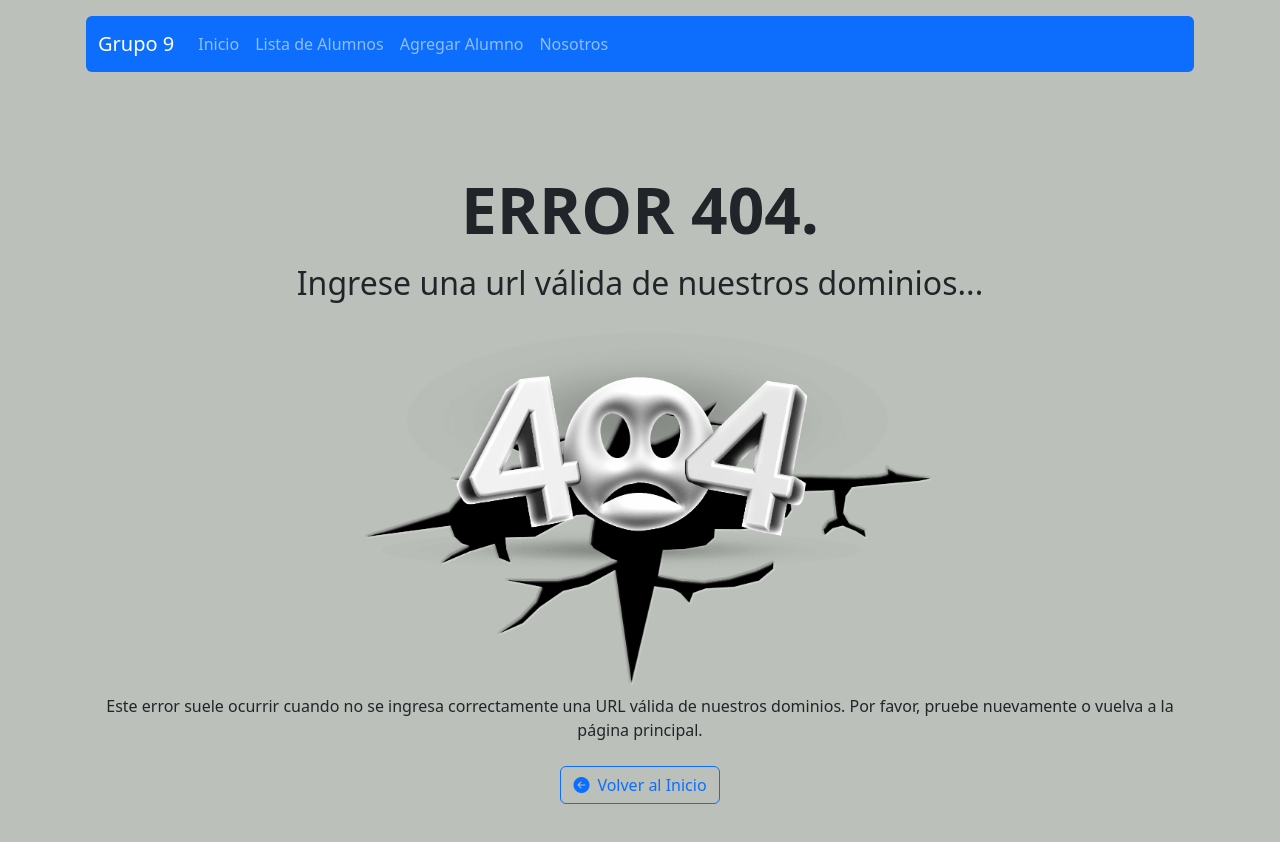
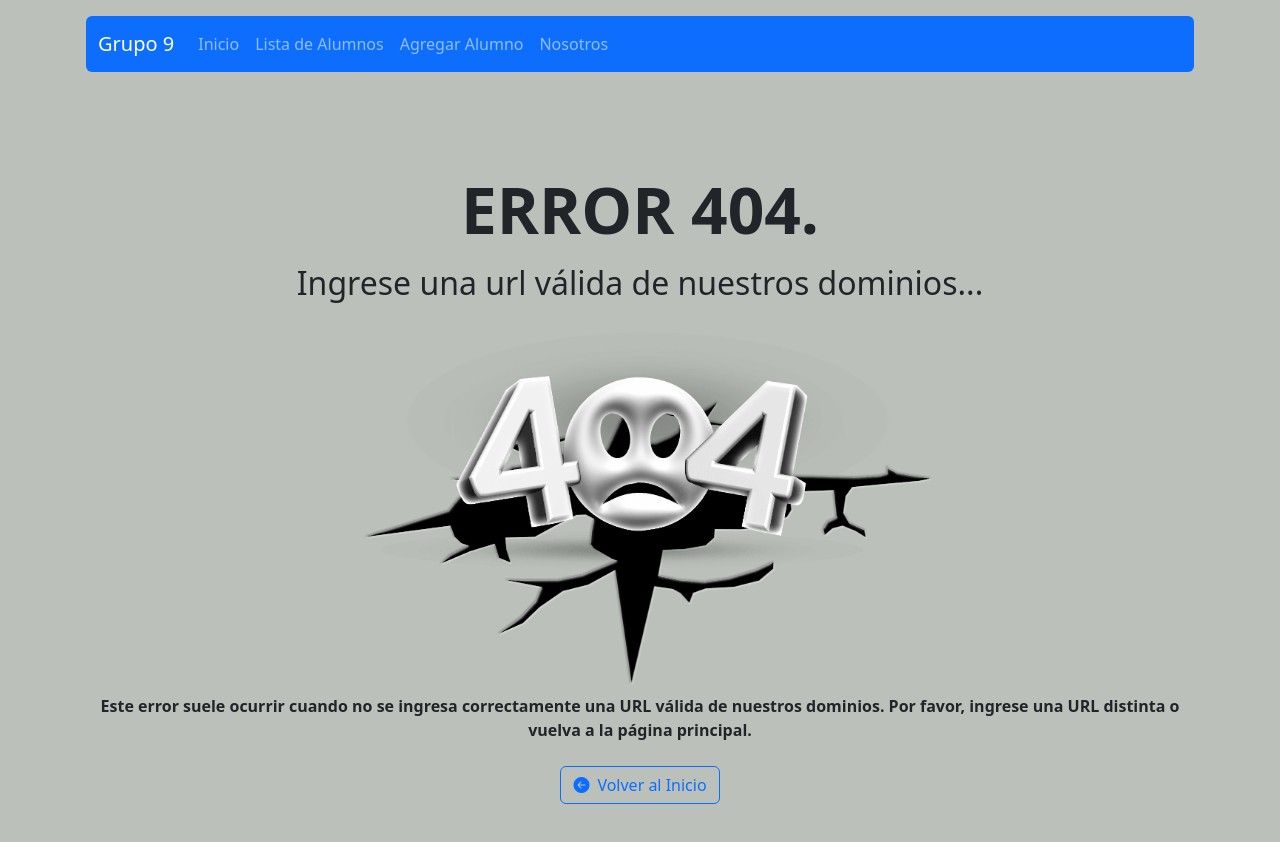
Before and after one commit to ValenFar/TP05PV2025GRUPO9, a React (Vite) app: page /error in a window 1280 px wide. Shown: the top 842 px of the page. Built offline with nearby package versions, Linux system fonts and the light colour scheme.

Commit message:
Cambios en la coherencia y  cohesión del texto de error.jsx - Lucas Joaquín Zerpa Patagua

```diff
--- a/index.html
+++ b/index.html
@@ -13,7 +13,7 @@
   href="https://cdn.jsdelivr.net/npm/bootstrap-icons@1.10.5/font/bootstrap-icons.css"
 />
 
-    <title>Grupo 09</title>
+    <title>Lista de Alumnos Grupo9</title>
   </head>
   <body>
     <div id="root"></div>
--- a/src/components/ListaAlumnos.jsx
+++ b/src/components/ListaAlumnos.jsx
@@ -31,8 +31,8 @@ const ListaAlumnos = ({ alumnos, agregarAlumno, editarAlumno, eliminarAlumno })
           <Accordion.Item eventKey={index} key={alumno.lu}>
             <Accordion.Header className='accordion-header'>
               <p><strong>LU:</strong> {alumno.lu}</p>
-              <p className='accordion-header-parrafo' ><strong>Nombre:</strong> {alumno.nombre}</p>
-              <p className='accordion-header-parrafo' ><strong>Apellido:</strong> {alumno.apellido}</p>
+              <p className='accordion-header-parrafo' ><strong> Nombre: </strong> {alumno.nombre}</p>
+              <p className='accordion-header-parrafo' ><strong> Apellido: </strong> {alumno.apellido}</p>
             </Accordion.Header>
             <Accordion.Body style={{ background: '#dbffb1' }} >
               <p><strong>Curso:</strong> {alumno.curso}</p>
@@ -50,7 +50,7 @@ const ListaAlumnos = ({ alumnos, agregarAlumno, editarAlumno, eliminarAlumno })
       <Modal show={show} onHide={handleClose}>
         <Modal.Header closeButton>
           <Modal.Title>
-            {alumnoSeleccionado && <p><strong>LU:</strong> {alumnoSeleccionado.lu}</p>}
+            {alumnoSeleccionado && <p> <strong> LU: </strong> {alumnoSeleccionado.lu} </p>}
           </Modal.Title>
         </Modal.Header>
         <Modal.Body>
--- a/src/components/error.jsx
+++ b/src/components/error.jsx
@@ -16,8 +16,10 @@ const Error = () => {
       </div>
 
       <p className="mb-4 px-3">
-        Este error suele ocurrir cuando no se ingresa correctamente una URL válida de nuestros dominios.
-        Por favor, pruebe nuevamente o vuelva a la página principal.
+        <strong>
+          Este error suele ocurrir cuando no se ingresa correctamente una URL válida de nuestros dominios.
+          Por favor, ingrese una URL distinta o vuelva a la página principal.
+        </strong>
       </p>
 
       <Link to="/" className="btn btn-outline-primary d-flex align-items-center gap-2">
@@ -28,5 +30,4 @@ const Error = () => {
   );
 };
 
-
 export default Error;
```
